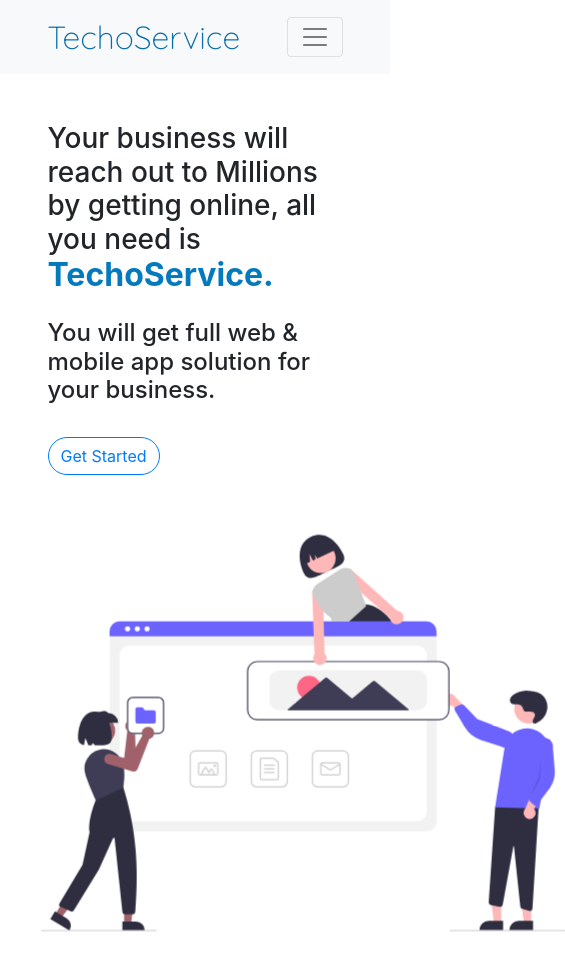
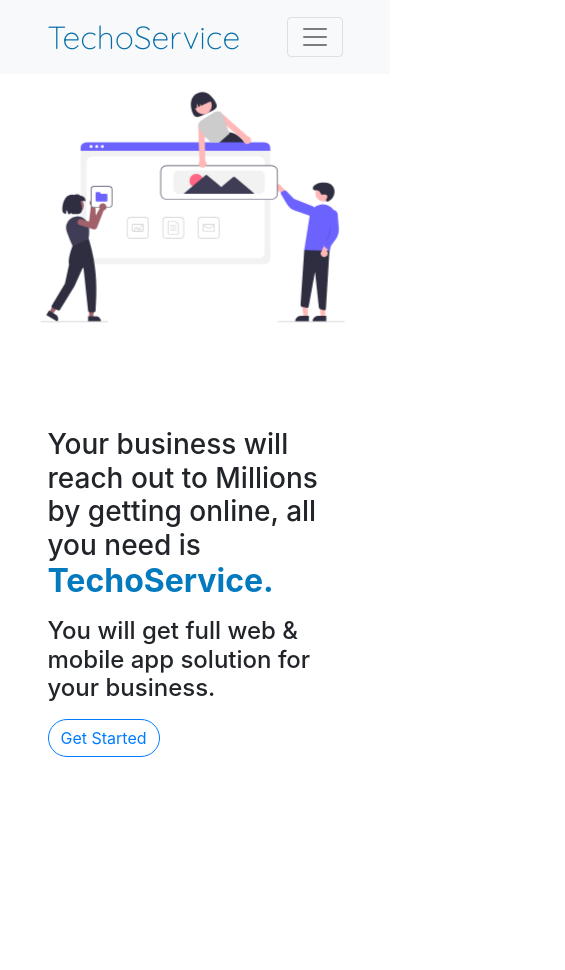
Before and after one commit to umangag07/Reactjs-Projects, a React (Create React App) app in the folder techo_service-website/: page / in a window 390 px wide. Shown: the top 970 px of the page, 565 px wide, since content can reach past the window. After the commit the page ends 844 px from the top, so only its background shows below. Built offline with nearby package versions, Linux system fonts and the light colour scheme.

Commit message:
made few styling changes.

```diff
--- a/techo_service-website/src/CommonComp.js
+++ b/techo_service-website/src/CommonComp.js
@@ -10,7 +10,7 @@
           <div className="row">
             <div className="col-10 mx-auto">
               <div className="row">
-              <div className="col-md-6 pt-7 pt-lg-0 order-2 order-lg-1 d-flex justify-content-center flex-column">
+              <div className="col-md-6 pt-5 pl-lg-2 order-2 order-lg-1  flex-column content">
                 <h3 className="mt-5">
                 {props.name}
                   <strong className="navbar-brand-content">
@@ -26,7 +26,7 @@
                   </NavLink>
                 </div>
               </div>
-              <div className="col-lg-4 order-2 order-lg-1 mt-2  d-flex justify-content-center flex-column header-img">
+              <div className="col-lg-4 order-1 order-lg-2 mt-2  d-flex justify-content-center flex-column header-img">
                 <div className="animate__animated animate__pulse animate__infinite">
                   <img src={props.imgsrc} className="img-animation" width="500px" height="500px" alt="img"/>
                 </div>
--- a/techo_service-website/src/Contact.jsx
+++ b/techo_service-website/src/Contact.jsx
@@ -12,7 +12,7 @@
       </div>
       <div className="container contacts">
         <div className="row">
-          <div className="col-md-6 col-10 mx-left">
+          <div className="col-md-6 col-12 pl-lg-3 order-2 order-lg-1  mx-center">
             <form action="/" onSubmit={handleSubmit}>
               <div class="form-group">
                 <label for="exampleFormControlInput1">Name</label>
@@ -56,7 +56,7 @@
               </button>
             </form>
           </div>
-          <div className="col-lg-4 order-2 order-lg-1 mt-2 ml-lg-2 d-flex justify-content-center flex-column">
+          <div className="col-lg-4 order-1 order-lg-2 mt-2 ml-lg-2 d-flex justify-content-center flex-column">
             <img
               src={contact_us}
               className="img-animation"
--- a/techo_service-website/src/Index.css
+++ b/techo_service-website/src/Index.css
@@ -37,6 +37,19 @@
     color: rgb(6, 73, 175) !important;
 }
 .Mycard {
-    padding:30px 30px ;
+
     margin-bottom: 22px;
 }
+ img{
+    max-width: 500px;
+    min-width: 100px;
+    max-height: 500px;
+    min-height: 100px;
+
+}
+@media only screen and (max-width: 415px) {
+    img{
+        max-width:290px;
+        max-height:250px;
+    }
+  }
```
